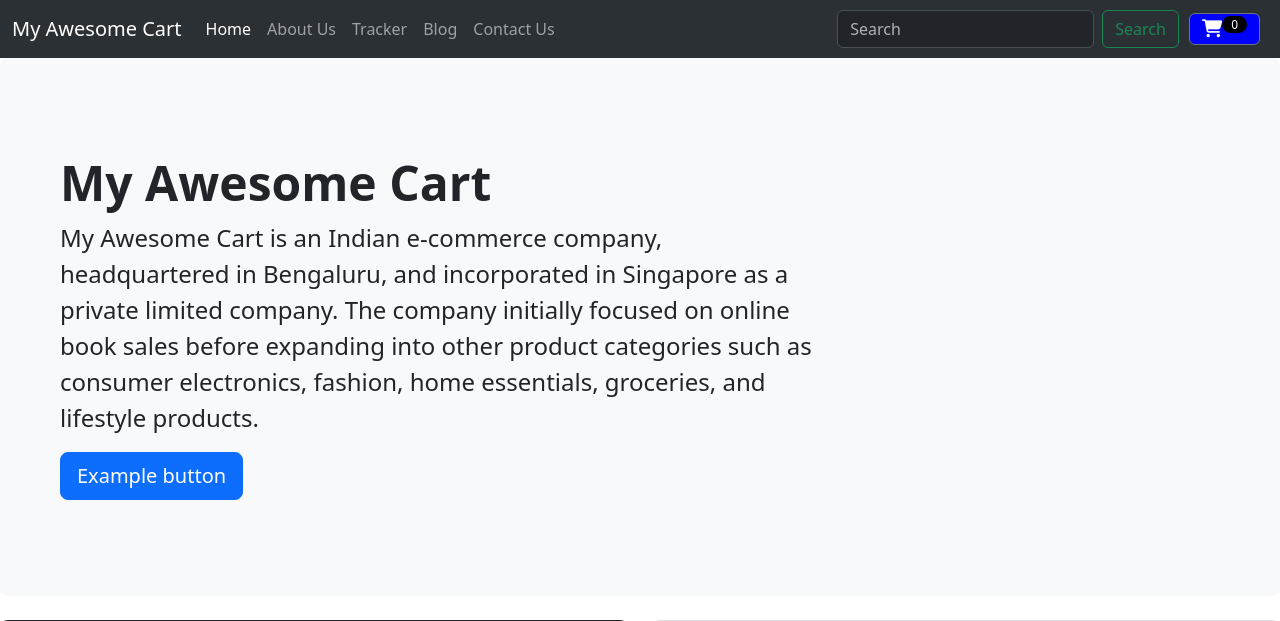
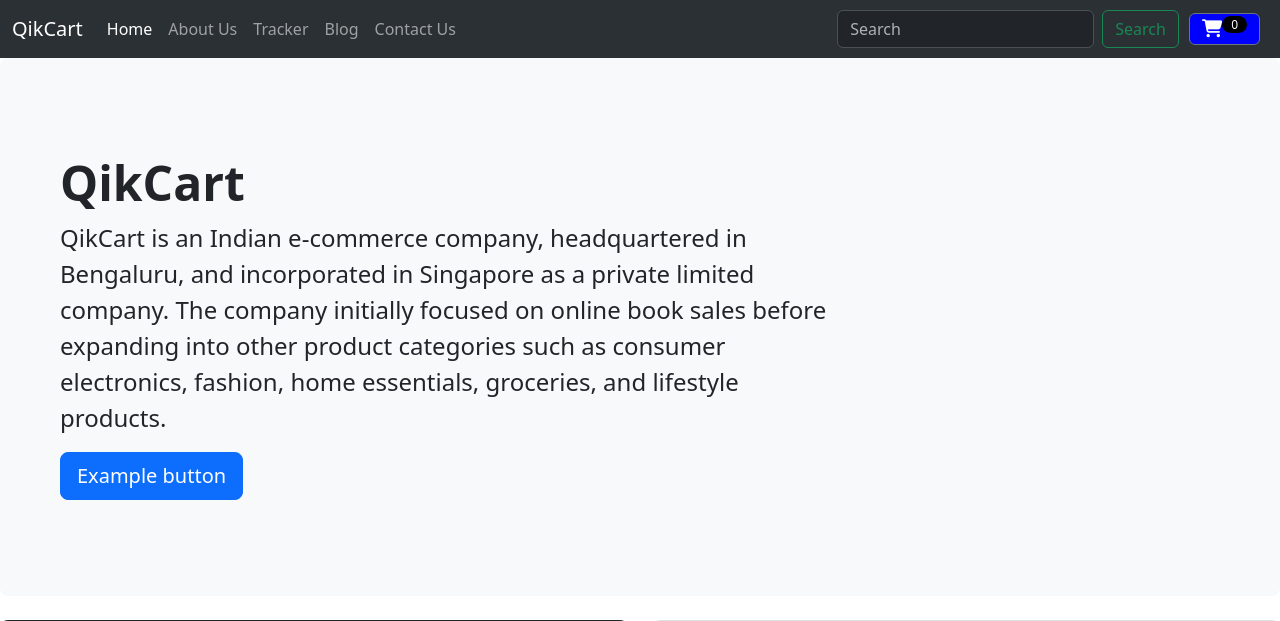
Before and after one commit to ANSH127/QikCart, a Django app: page /shop/about/ in a window 1280 px wide. Shown: the top 621 px of the page. Run offline with Django 4.2, Linux system fonts and the light colour scheme; some libraries are stand-ins or nearby versions.

Commit message:
updating files

```diff
--- a/mac/shop/templates/shop/about.html
+++ b/mac/shop/templates/shop/about.html
@@ -5,8 +5,8 @@
 
  <div class="p-5 mb-4 bg-light rounded-3">
       <div class="container-fluid py-5">
-        <h1 class="display-5 fw-bold">My Awesome Cart</h1>
-        <p class="col-md-8 fs-4">My Awesome Cart is an Indian e-commerce company, headquartered in Bengaluru, and incorporated in Singapore as a private limited company. The company initially focused on online book sales before expanding into other product categories such as consumer electronics, fashion, home essentials, groceries, and lifestyle products.</p>
+        <h1 class="display-5 fw-bold">QikCart</h1>
+        <p class="col-md-8 fs-4">QikCart is an Indian e-commerce company, headquartered in Bengaluru, and incorporated in Singapore as a private limited company. The company initially focused on online book sales before expanding into other product categories such as consumer electronics, fashion, home essentials, groceries, and lifestyle products.</p>
         <button class="btn btn-primary btn-lg" type="button">Example button</button>
       </div>
     </div>
--- a/mac/shop/templates/shop/basic.html
+++ b/mac/shop/templates/shop/basic.html
@@ -30,7 +30,7 @@
 
     <nav class="navbar navbar-expand-lg bg-body-tertiary" data-bs-theme="dark">
         <div class="container-fluid">
-            <a class="navbar-brand" href="/shop">My Awesome Cart</a>
+            <a class="navbar-brand" href="/shop">QikCart</a>
             <button class="navbar-toggler" type="button" data-bs-toggle="collapse"
                 data-bs-target="#navbarSupportedContent" aria-controls="navbarSupportedContent" aria-expanded="false"
                 aria-label="Toggle navigation">
--- a/mac/shop/templates/shop/index.html
+++ b/mac/shop/templates/shop/index.html
@@ -1,5 +1,5 @@
 {% extends 'shop/basic.html' %}
-{% block title %}My Awesome Cart{% endblock %}
+{% block title %}QikCart{% endblock %}
 
 {% block css %}
 
--- a/mac/shop/views.py
+++ b/mac/shop/views.py
@@ -151,7 +151,7 @@ def checkout(request):
         # Request paytm to transfer the amount to your account after payment by user
         param_dict = {
 
-                'MID': 'hDSsMm33439078158954',
+                'MID': 'Your-MID-Here',
                 'ORDER_ID': str(order.order_id),
                 'TXN_AMOUNT': str(amount),
                 'CUST_ID': email,
```
Also changed, not shown: mac/db.sqlite3.
